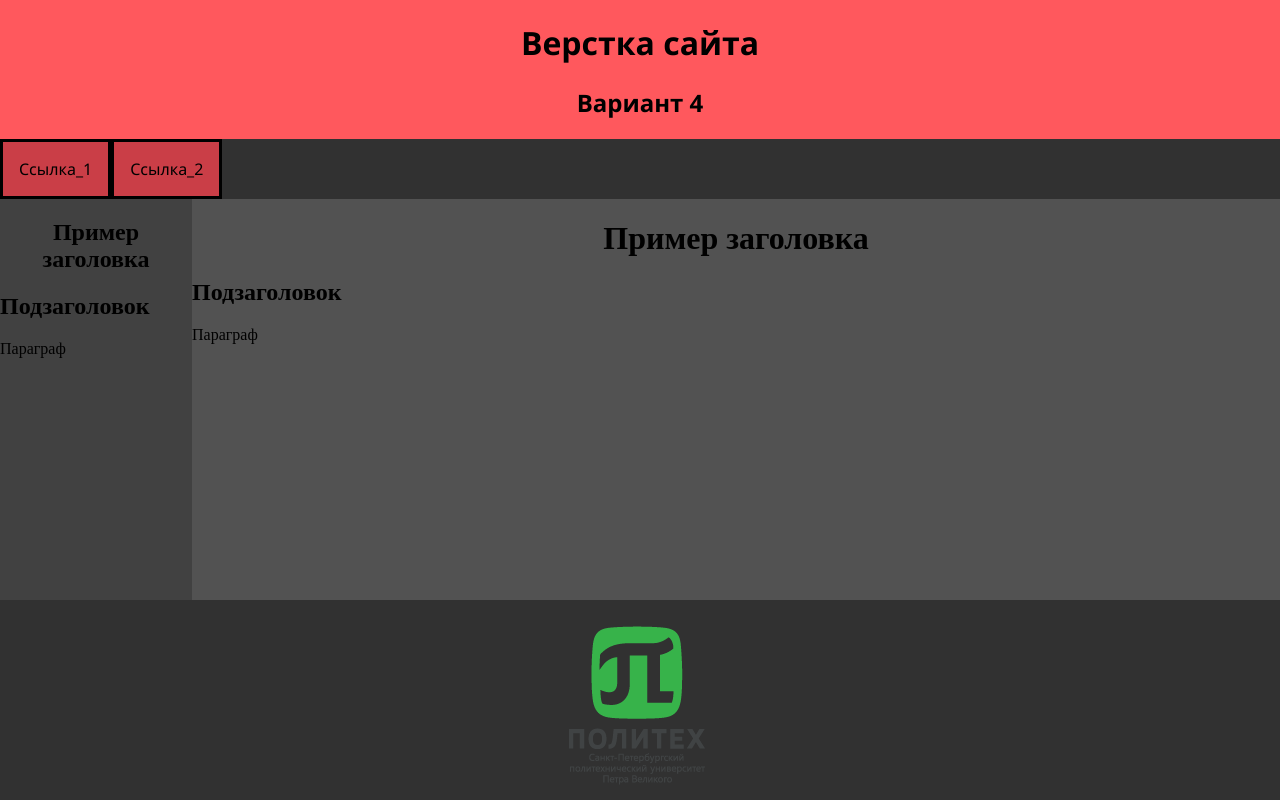
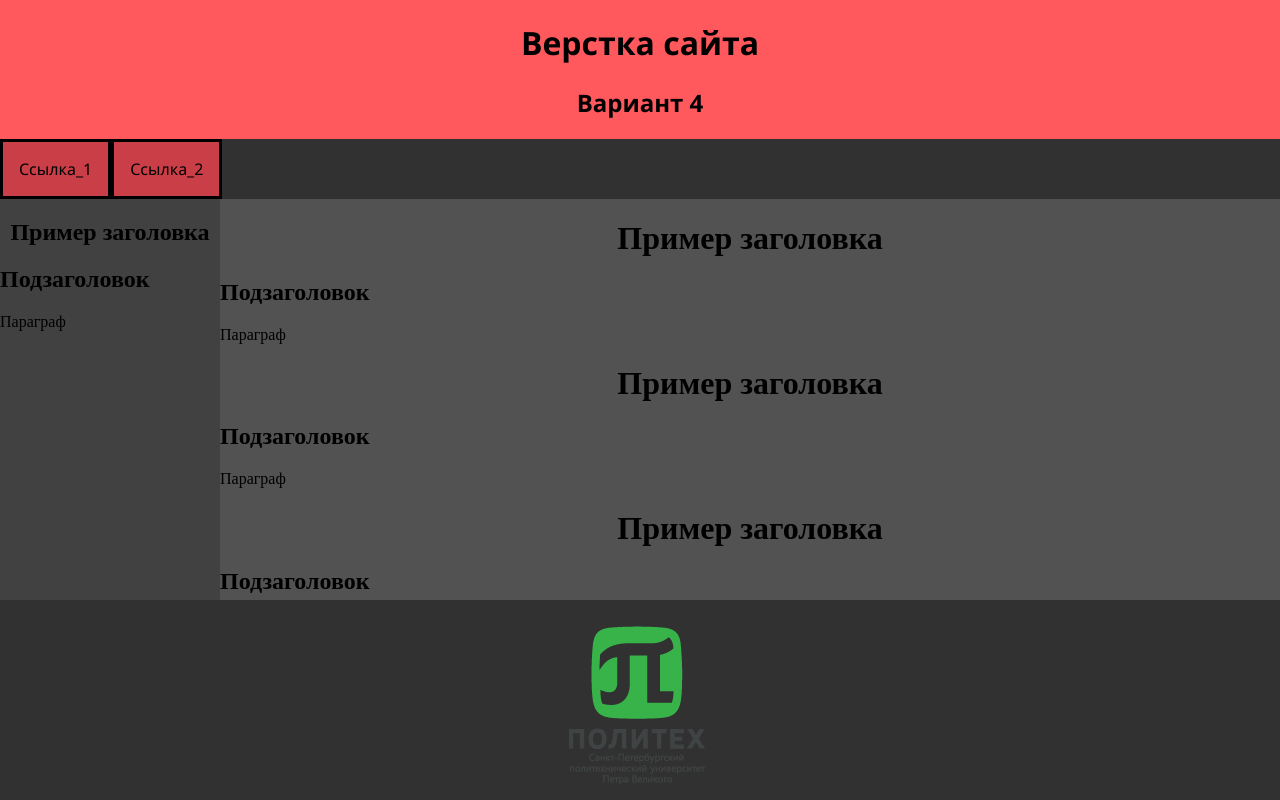
Before and after one commit to PavPar/Instit_Task, a plain HTML site: page index.html in a window 1280 px wide. Drawn offline with Linux system fonts and the light colour scheme.

Commit message:
Finaly done

```diff
--- a/css/index-styles.css
+++ b/css/index-styles.css
@@ -7,23 +7,24 @@ body {
 }
 
 .aside-left {
-    width: 15%;
+    width: 220px;
     height: 100%;
     background-color: #414141;
     float: left;
+    position: relative;
 }
 
 .content-block {
-    width: 85%;
+    width: auto;
     height: 100%;
     background-color: #525252;
-    float: left;
+    margin-left: 220px;
+    overflow-x: scroll;
 }
 
 .main-block {
     width: 100%;
     height: 100%;
-    /* position: fixed; */
     overflow: scroll;
     display: table;
 }
@@ -65,6 +66,7 @@ body {
 
 .block-content {
     height: 70%;
+    position: relative;
 }
 
 .block-footer {
--- a/index.html
+++ b/index.html
@@ -29,11 +29,32 @@
                 <h2>Подзаголовок</h2>
                 <p>Параграф</p>
             </aside>
+
             <div class="content-block">
                 <h1>Пример заголовка</h1>
                 <h2>Подзаголовок</h2>
                 <p>Параграф</p>
-
+                <h1>Пример заголовка</h1>
+                <h2>Подзаголовок</h2>
+                <p>Параграф</p>
+                <h1>Пример заголовка</h1>
+                <h2>Подзаголовок</h2>
+                <p>Параграф</p>
+                <h1>Пример заголовка</h1>
+                <h2>Подзаголовок</h2>
+                <p>Параграф</p>
+                <h1>Пример заголовка</h1>
+                <h2>Подзаголовок</h2>
+                <p>Параграф</p>
+                <h1>Пример заголовка</h1>
+                <h2>Подзаголовок</h2>
+                <p>Параграф</p>
+                <h1>Пример заголовка</h1>
+                <h2>Подзаголовок</h2>
+                <p>Параграф</p>
+                <h1>Пример заголовка</h1>
+                <h2>Подзаголовок</h2>
+                <p>Параграф</p>
 
             </div>
 
```
